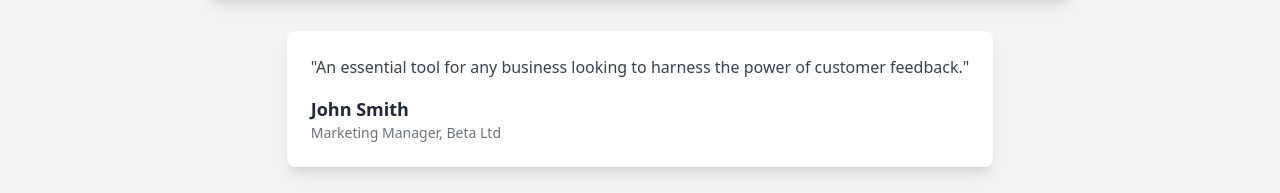
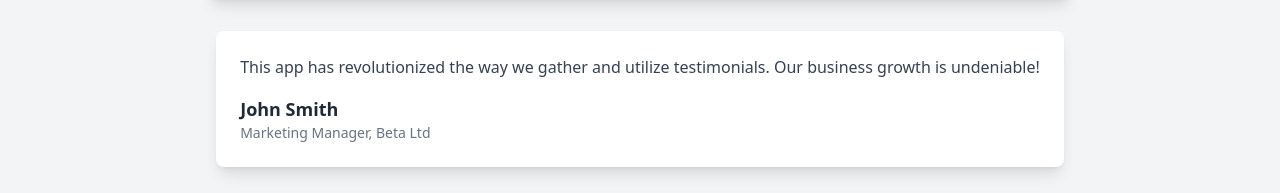
Before and after one commit to chayan-2003/testimonial_app, a Next.js app: page / in a window 1280 px wide. Shown: the part 665-858 px from the top of the page. Built offline with nearby package versions, Linux system fonts and the light colour scheme; no server answers.

Commit message:
some more uipdates

```diff
--- a/src/app/page.tsx
+++ b/src/app/page.tsx
@@ -23,7 +23,7 @@ export default function Page() {
           <div className="flex flex-wrap justify-center gap-8">
             {/* Testimonial Card */}
             <div className="bg-white shadow-lg rounded-lg p-6 transform hover:scale-105 transition duration-300">
-              <p className="text-gray-700 mb-4">"This app has revolutionized the way we gather and utilize testimonials. Our business growth is undeniable!"</p>
+              <p className="text-gray-700 mb-4">&quot;This app has revolutionized the way we gather and utilize testimonials. Our business growth is undeniable!&quot;</p>
               <div className="flex items-center">
 
                 <div>
@@ -34,7 +34,17 @@ export default function Page() {
             </div>
             {/* Repeat Testimonial Cards as Needed */}
             <div className="bg-white shadow-lg rounded-lg p-6 transform hover:scale-105 transition duration-300">
-              <p className="text-gray-700 mb-4">"An essential tool for any business looking to harness the power of customer feedback."</p>
+              <p className="text-gray-700 mb-4">This app has revolutionized the way we gather and utilize testimonials. Our business growth is undeniable!</p>
+              <div className="flex items-center">
+
+                <div>
+                  <h3 className="text-lg font-semibold">John Smith</h3>
+                  <p className="text-sm text-gray-500">Marketing Manager, Beta Ltd</p>
+                </div>
+              </div>
+            </div>
+            <div className="bg-white shadow-lg rounded-lg p-6 transform hover:scale-105 transition duration-300">
+              <p className="text-gray-700 mb-4">&quot;An essential tool for any business looking to harness the power of customer feedback.&quot;</p>
               <div className="flex items-center">
 
                 <div>
```
